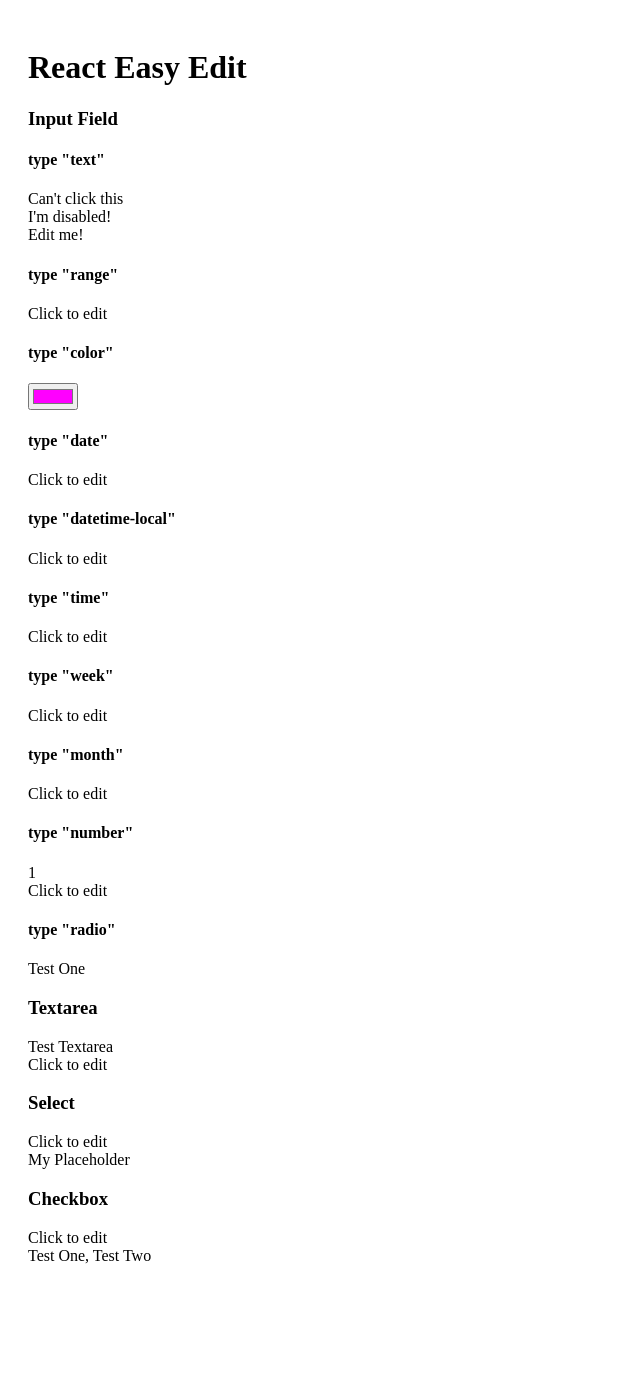
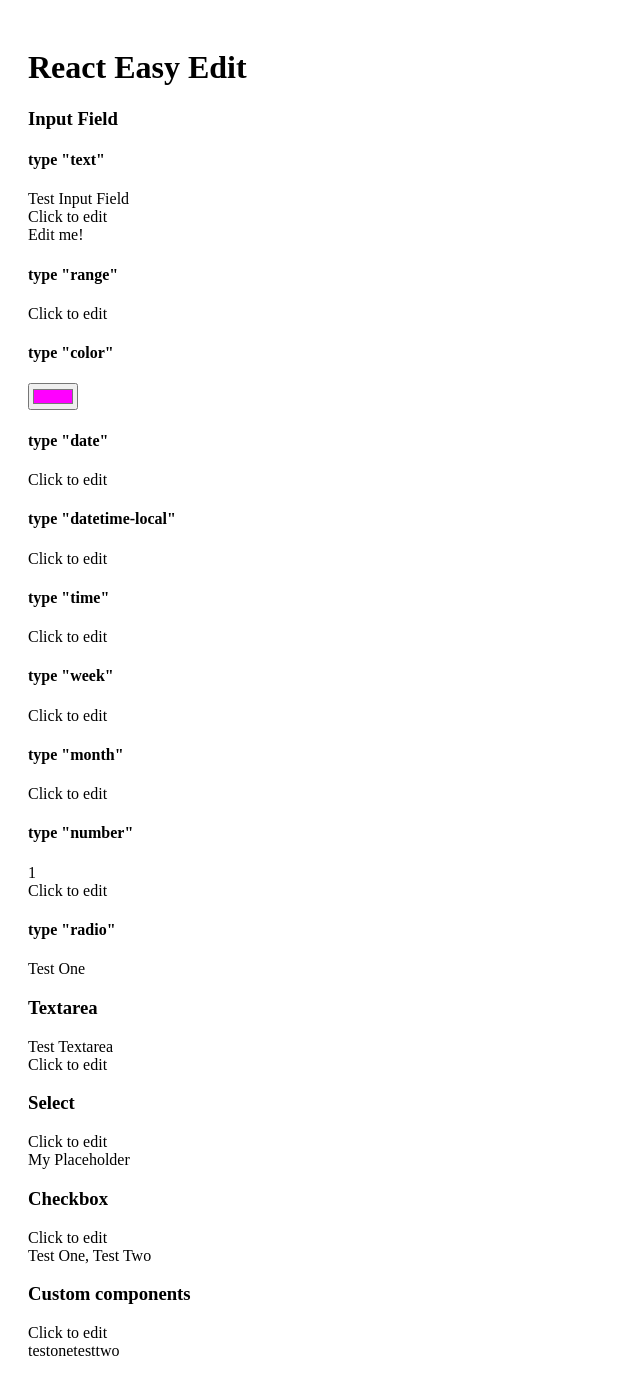
Before and after one commit to giorgosart/react-easy-edit, a React (Create React App) app: page / in a window 1280 px wide. Shown: the whole page, without its empty margins (0-640 px from the left). Before the commit the page ends 1293 px from the top, so only its background shows below. Built offline with nearby package versions, Linux system fonts and the light colour scheme.

Commit message:
#20 Basic custom input component support

```diff
--- a/src/demo/App.js
+++ b/src/demo/App.js
@@ -1,6 +1,8 @@
 import React, {Component} from 'react';
 import './App.css';
 import EasyEdit from "../lib/EasyEdit";
+
+import CustomInput from './CustomInput';
 
 class App extends Component {
 
@@ -23,6 +25,7 @@ class App extends Component {
 
   render() {
     let attributes = {
+      name: 'name-two',
       id: 'name-two',
       disabled: true
     };
@@ -36,13 +39,12 @@ class App extends Component {
               <h4>type "text"</h4>
               <EasyEdit
                   type="text"
-                  value="Can't click this"
+                  value="Test Input Field"
                   onSave={App.onTest}
                   allowEdit={false}
               />
               <EasyEdit
                   type="text"
-                  placeholder="I'm disabled!"
                   onSave={App.onTest}
                   onValidate={() => true}
                   attributes={attributes}
@@ -148,6 +150,20 @@ class App extends Component {
                   onSave={App.onTest}
                   value={App.generateValues()}
               />
+              <h3>Custom components</h3>
+              <EasyEdit
+                  type="custom"
+                  onSave={App.onTest}
+                  name="custom-one"
+                  editComponent={<CustomInput />}
+              />
+              <EasyEdit
+                  type="custom"
+                  onSave={App.onTest}
+                  name="custom-two"
+                  value={App.generateValues()}
+                  editComponent={<CustomInput />}
+              />
             </div>
           </header>
         </div>
--- a/src/lib/EasyEdit.jsx
+++ b/src/lib/EasyEdit.jsx
@@ -157,6 +157,12 @@ export default class EasyEdit extends React.Component {
                 attributes={attributes}
             />
         );
+      case 'custom':
+        return React.cloneElement(this.props.editComponent, {
+          onChange: newValue => {
+            this.onChange(newValue);
+          }
+        });
       default: {
         throw new Error(Globals.ERROR_UNSUPPORTED_TYPE);
       }
@@ -224,7 +230,8 @@ export default class EasyEdit extends React.Component {
       case 'time':
       case 'month':
       case 'week':
-      case 'range': {
+      case 'range':
+      case 'custom': {
         return (
             <div
                 className={this.setCssClasses('easy-edit-wrapper')}
```
